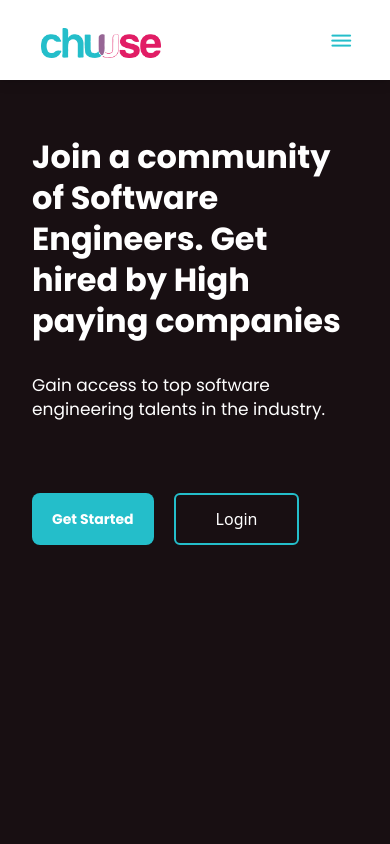
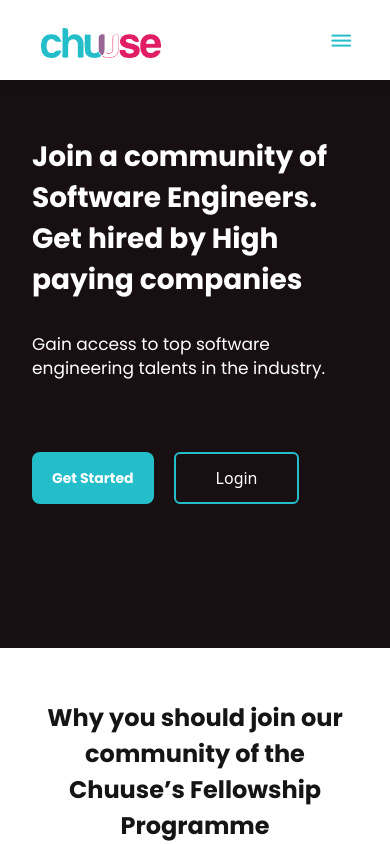
Before and after one commit to Kemmie001/chuuse-new, a Nuxt app: page /talent in a window 390 px wide. Shown: the top 844 px of the page. Built offline with nearby package versions, Linux system fonts and the light colour scheme; what vue-verification-code-input would draw is missing.

Commit message:
fiexed talent page responsiveness

```diff
--- a/layouts/default.vue
+++ b/layouts/default.vue
@@ -80,7 +80,7 @@
         class="mobile-menu-new-holder"
         @click.self="toggleMenu"
       >
-        <div class="mobile-menu-new transition-all ease-out delay-100 duration-500">
+        <div class="mobile-menu-new transition transform ease-in-out duration-500">
           <menu>
             <a
               href=""
@@ -117,7 +117,7 @@
   </div>
 </template>
 
-<script>
+<script scoped>
 // import mainMenu from '@/components/menu.vue';
 import publicFooter from '../components/footer'
 export default {
@@ -196,6 +196,8 @@ export default {
     width: 80%;
     height: 100vh;
     background: #ffffff;
+    transition: ease-in-out;
+    transition-duration: 500ms;
 
     menu {
       margin-left: 0;
@@ -431,6 +433,7 @@ a:hover {
   font-weight: bold;
 }
 
+
 @media only screen and (max-width: 1028px) {
   .logo {
     width: 80px;
--- a/pages/talent.vue
+++ b/pages/talent.vue
@@ -3,17 +3,17 @@
     <section
       class="
         justify-between
-        h-screen
+        sm:h-screen
         lg:pt-32 lg:pl-20 lg:px-0
         px-8
         bg-gray-dark
         text-white
         lg:flex
-        pt-24
+        pt-24 pb-16 sm:pb-0
       "
     >
       <div class="self-center lg:w-5/12 my-10">
-        <h1 class="header3">
+        <h1 class="header3 text-3xl sm:text-4xl">
           Join a community of Software Engineers. Get hired by High paying
           companies
         </h1>
@@ -49,7 +49,7 @@
     </section>
     <article class="lg:pt-24 pt-8 lg:pt-16 pb-20 lg:px-20 px-8">
       <div class="w-full text-center">
-        <h3 class="header4 mx-auto md:w-3/4 py-5">
+        <h3 class="header4 mx-auto md:w-3/4 py-5 text-2xl sm:text-4xl">
           Why you should join our community of the Chuuse’s Fellowship Programme
         </h3>
       </div>
```
Also changed, not shown: 13 other files (tests, documents, lock files or other folders).
